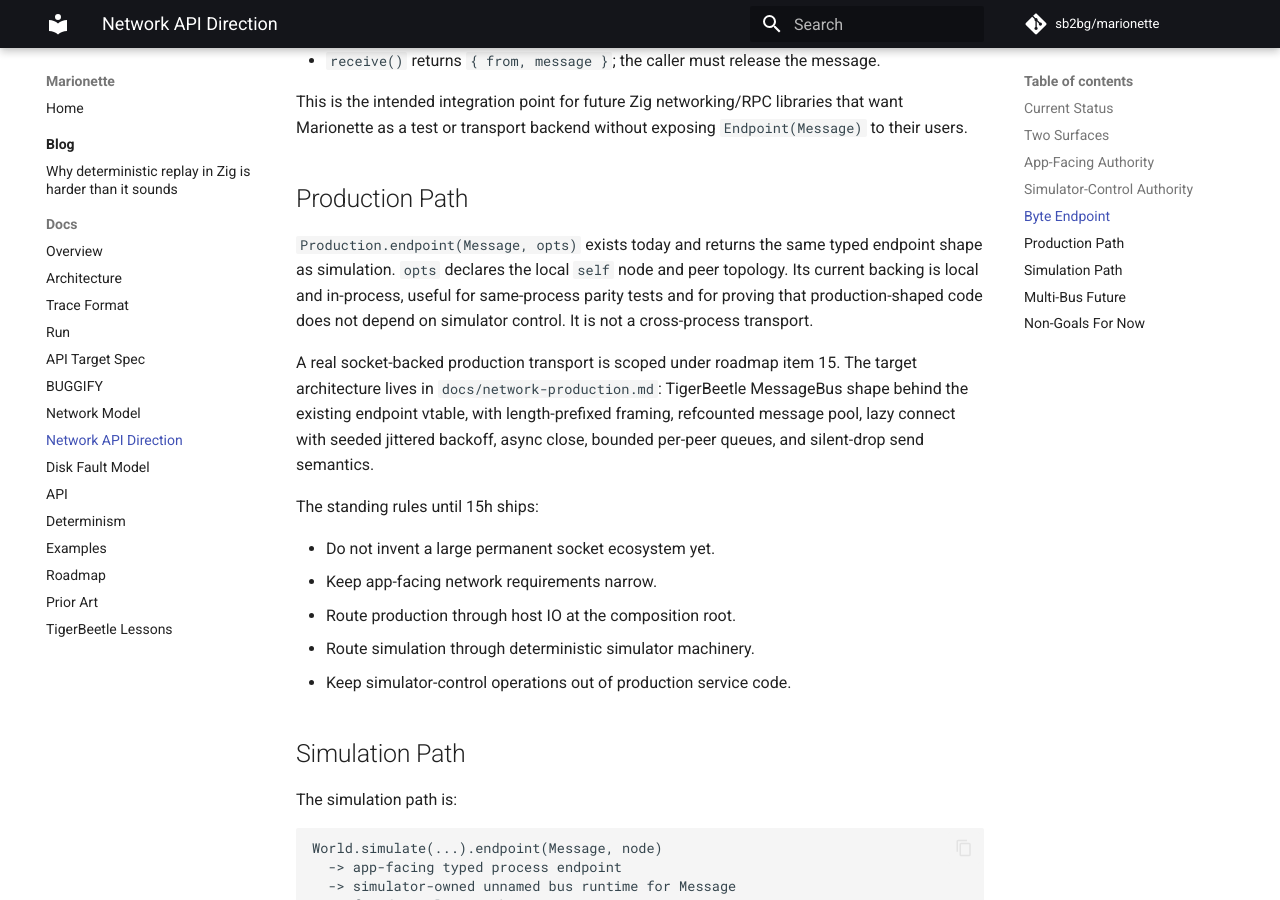
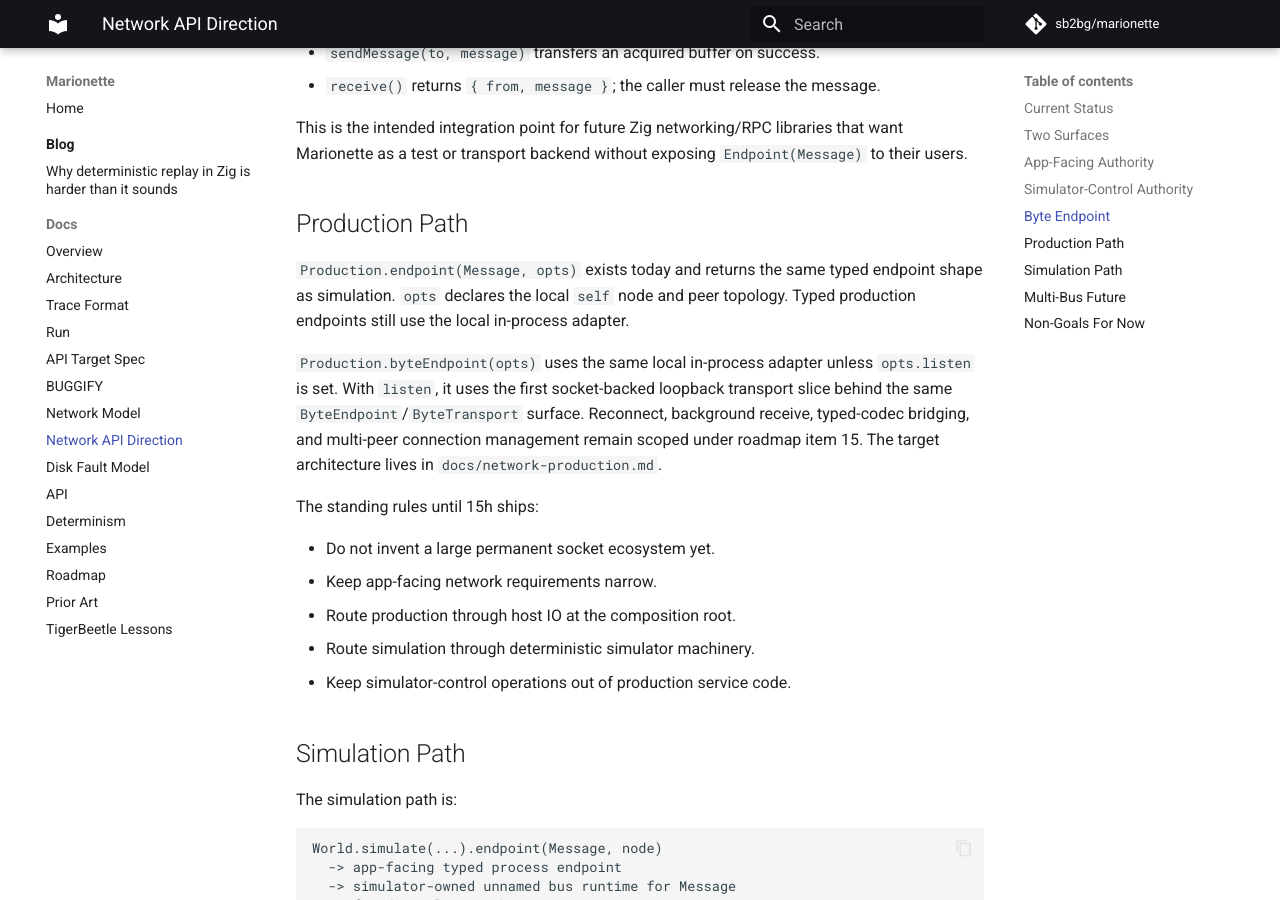
Before and after one commit to sb2bg/marionette, an MkDocs documentation site: the page built from docs/network-api.md, in a window 1280 px wide and 900 px high, scrolled down 2670 px. Built offline with MkDocs 1.6.1 and Material for MkDocs 9.7.7, drawn with Linux system fonts in a browser that asks for light colours; comment, search, counter and statistics services are not loaded; some of the changed text lies outside the part shown.

Commit message:
Wire production byte endpoints to sockets

```diff
--- a/docs/network-api.md
+++ b/docs/network-api.md
@@ -1,8 +1,9 @@
 # Network API Direction
 
 This document describes the current network API shape. Marionette exposes the
-same app-facing typed endpoint shape from simulation and production setup. The
-production backing is still a local in-process adapter, not a socket stack.
+same app-facing typed endpoint shape from simulation and production setup.
+Production byte endpoints can use either the local same-process adapter or the
+first socket-backed transport slice when listener topology is configured.
 
 Application code should not care whether messages come from deterministic
 simulator events or production IO. The composition root chooses the backing and
@@ -128,15 +129,14 @@ that want Marionette as a test or transport backend without exposing
 
 `Production.endpoint(Message, opts)` exists today and returns the same typed
 endpoint shape as simulation. `opts` declares the local `self` node and peer
-topology. Its current backing is local and in-process, useful for same-process
-parity tests and for proving that production-shaped code does not depend on
-simulator control. It is not a cross-process transport.
+topology. Typed production endpoints still use the local in-process adapter.
 
-A real socket-backed production transport is scoped under roadmap item 15. The
-target architecture lives in `docs/network-production.md`: TigerBeetle
-MessageBus shape behind the existing endpoint vtable, with length-prefixed
-framing, refcounted message pool, lazy connect with seeded jittered backoff,
-async close, bounded per-peer queues, and silent-drop send semantics.
+`Production.byteEndpoint(opts)` uses the same local in-process adapter unless
+`opts.listen` is set. With `listen`, it uses the first socket-backed loopback
+transport slice behind the same `ByteEndpoint`/`ByteTransport` surface.
+Reconnect, background receive, typed-codec bridging, and multi-peer connection
+management remain scoped under roadmap item 15. The target architecture lives
+in `docs/network-production.md`.
 
 The standing rules until 15h ships:
 
```
Also changed, not shown: docs/api-target.md (+3 -2 lines), docs/network-production.md (+10 -8 lines), docs/roadmap.md (+7 -5 lines), 3 other files.
